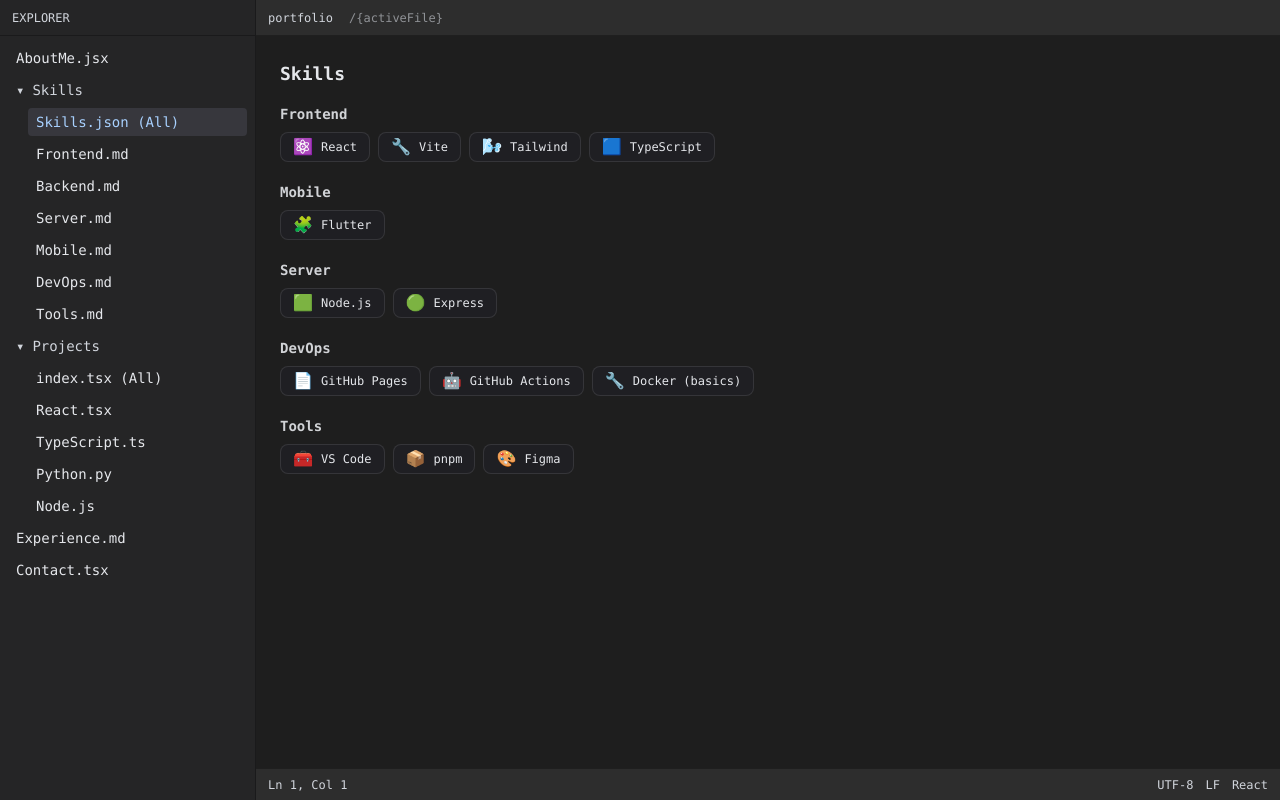
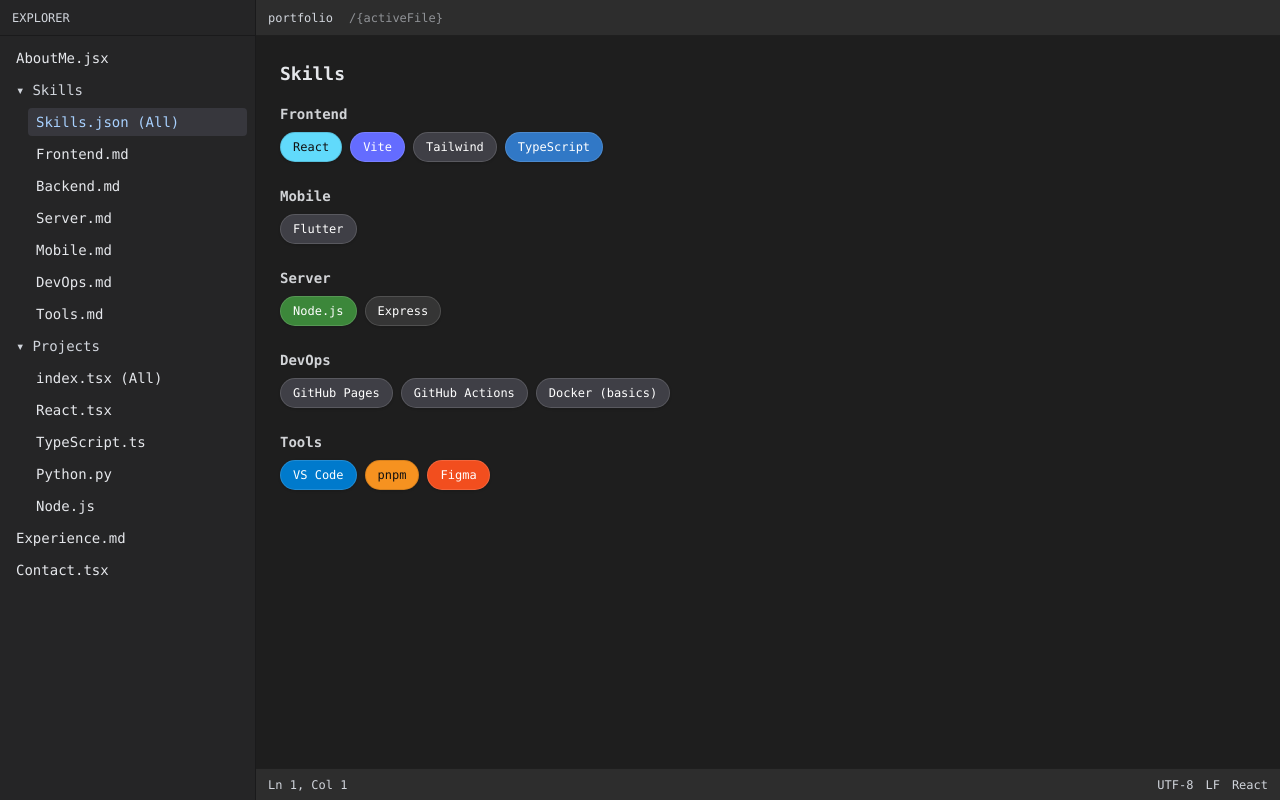
Before and after one commit to Jeongchani/Jeongchani.github.io, a React (Vite) app: page / in a window 1280 px wide. Both pictures are taken after a click on the item "Skills.json (All)". Built offline with nearby package versions, Linux system fonts and the light colour scheme.

Commit message:
2025-09-29

```diff
--- /dev/null
+++ b/src/data/skillColors.js
@@ -0,0 +1,44 @@
+// Brand-ish background colors for skills (extend freely)
+export const SKILL_COLORS = {
+  // Languages
+  "TypeScript": "#3178C6",
+  "JavaScript": "#F7DF1E",
+  "Python": "#3776AB",
+  "Java": "#EA2D2E",
+  "Kotlin": "#7F52FF",
+  // Frontend libs/frameworks
+  "React": "#61DAFB",
+  "Next.js / React": "#000000",
+  "Next.js": "#000000",
+  "Zustand": "#443E38",
+  "Recoil": "#3578E5",
+  "React-Query": "#FF4154",
+  "Apollo-Client": "#311C87",
+  "React-Hook-Form": "#EC5990",
+  "Sass": "#CC6699",
+  "Tailwind CSS": "#38BDF8",
+  "Emotion": "#D26AC2",
+  "Vite": "#646CFF",
+  // Backend / Server
+  "Django": "#092E20",
+  "Spring (Boot)": "#6DB33F",
+  "Spring": "#6DB33F",
+  "Gradle": "#02303A",
+  "Node.js": "#3C873A",
+  "Express": "#353535",
+  "Firebase": "#FFCA28",
+  "Supabase": "#3ECF8E",
+  // Infra / DevOps / DB
+  "Docker": "#2496ED",
+  "AWS (ECS, EB)": "#FF9900",
+  "AWS": "#FF9900",
+  "Kubernetes": "#326CE5",
+  "Redis": "#DC382D",
+  "Elastic Search": "#2BB3A8",
+  "Elasticsearch": "#2BB3A8",
+  "Vercel": "#000000",
+  // Tools
+  "VS Code": "#007ACC",
+  "pnpm": "#F69220",
+  "Figma": "#F24E1E"
+};
--- /dev/null
+++ b/src/data/skillsDetails.js
@@ -0,0 +1,89 @@
+// Category-based, long-form skill details for vertical cards
+// Fill in your own summaries/highlights/links as you like.
+export const skillsDetails = {
+  Frontend: [
+    {
+      name: "React",
+      icon: "⚛️",
+      summary: "상태 설계와 컴포넌트 분리, 커스텀 훅으로 복잡도 관리. 포트폴리오에서 탐색기/필터/상태바 등 UI를 React로 구축.",
+      highlights: ["커스텀 훅 (스크롤/필터/탭)", "코드 스플리팅 & lazy", "프러덕션 빌드 최적화"],
+      links: [{ label: "Portfolio", href: "https://jeongchani.github.io" }]
+    },
+    {
+      name: "Tailwind CSS",
+      icon: "🌬️",
+      summary: "디자인 시스템처럼 토큰화된 유틸 클래스로 일관성 있게 구성. 다크 테마와 카드/탭 등 컴포넌트 스타일 정립.",
+      highlights: ["반응형 그리드", "다크 테마", "재사용 가능한 유틸 패턴"]
+    },
+    {
+      name: "TypeScript",
+      icon: "🟦",
+      summary: "점진적 도입 경험. 타입 안전성으로 리팩터링 안정성 향상.",
+      highlights: ["유틸 타입", "제네릭 함수", "타입 가드"]
+    }
+  ],
+  Backend: [
+    {
+      name: "Node.js",
+      icon: "🟩",
+      summary: "간단한 API와 유틸 서버 제작. 프론트 실험용 백엔드 신속 구축.",
+      highlights: ["Express 서버", "REST API", "미들웨어 구성"]
+    },
+    {
+      name: "Express",
+      icon: "🟢",
+      summary: "라우팅, 에러 처리, 간단한 인증 흐름 설계 경험.",
+      highlights: ["라우트 모듈화", "에러 핸들러", "CORS/보안 헤더"]
+    }
+  ],
+  Server: [
+    {
+      name: "Docker (basics)",
+      icon: "🐳",
+      summary: "개발 환경 고정 및 간단한 서비스 컨테이너화.",
+      highlights: ["Dockerfile 최적화", "멀티스테이지 빌드(기초)"]
+    }
+  ],
+  Mobile: [
+    {
+      name: "Flutter",
+      icon: "🧩",
+      summary: "작은 위젯 앱 프로토타입. 상태관리와 라우팅 기초.",
+      highlights: ["Widget 트리 설계", "상태관리(Provider 기초)"]
+    }
+  ],
+  DevOps: [
+    {
+      name: "GitHub Pages",
+      icon: "📄",
+      summary: "정적 사이트 배포. Vite base 설정과 경로 이슈 해결 경험.",
+      highlights: ["빌드/배포 자동화", "경로(base) 처리"]
+    },
+    {
+      name: "GitHub Actions",
+      icon: "🤖",
+      summary: "간단한 CI/CD 파이프라인 구성.",
+      highlights: ["빌드/테스트", "Pages 배포 워크플로"]
+    }
+  ],
+  Tools: [
+    {
+      name: "VS Code",
+      icon: "🧰",
+      summary: "개발 환경 최적화(단축키/익스텐션/디버깅)",
+      highlights: ["멀티커서/리팩터링", "ESLint/Prettier"]
+    },
+    {
+      name: "pnpm",
+      icon: "📦",
+      summary: "모노레포/프로젝트 관리에 유용. 빠른 설치와 저장공간 효율.",
+      highlights: ["워크스페이스", "lockfile 관리"]
+    },
+    {
+      name: "Figma",
+      icon: "🎨",
+      summary: "와이어프레임/프로토타입 수준에서 협업 경험.",
+      highlights: ["컴포넌트/오토 레이아웃", "디자인 토큰 기초"]
+    }
+  ]
+};
--- a/src/sections/Skills.jsx
+++ b/src/sections/Skills.jsx
@@ -1,58 +1,104 @@
 import { skills } from "../data/skills";
+import { skillsDetails } from "../data/skillsDetails";
+import { SKILL_COLORS } from "../data/skillColors";
 
-const ICONS = {
-  React: "⚛️",
-  "TypeScript": "🟦",
-  "Tailwind": "🌬️",
-  "Node.js": "🟩",
-  Express: "🟢",
-  Flutter: "🧩",
-  Docker: "🐳",
-  "GitHub Pages": "📄",
-  "GitHub Actions": "🤖",
-  "VS Code": "🧰",
-  pnpm: "📦",
-  Figma: "🎨"
-};
+function getReadableText(bgHex) {
+  // Expect '#RRGGBB' or '#RGB'; default to white
+  const hex = (bgHex || "").replace("#","");
+  const full = hex.length === 3 ? hex.split("").map(c => c + c).join("") : hex;
+  const r = parseInt(full.substring(0,2), 16) || 0;
+  const g = parseInt(full.substring(2,4), 16) || 0;
+  const b = parseInt(full.substring(4,6), 16) || 0;
+  // luminance
+  const l = (0.299*r + 0.587*g + 0.114*b) / 255;
+  return l > 0.6 ? "#111111" : "#FFFFFF";
+}
 
-function Pill({ name }) {
-  const icon = ICONS[name] || "🔧";
+function ColorPill({ name }) {
+  const bg = SKILL_COLORS[name] || "#3f3f46"; // slate-700 fallback
+  const fg = getReadableText(bg);
+  const style = { backgroundColor: bg, color: fg, borderColor: fg + "22" };
   return (
-    <div className="flex items-center gap-2 rounded-lg border border-white/10 bg-[#1f1f23] px-3 py-1.5 text-xs">
-      <span className="text-base leading-none">{icon}</span>
-      <span className="text-gray-200">{name}</span>
+    <div
+      className="inline-flex items-center rounded-2xl border px-3 py-1.5 text-xs font-medium shadow-sm"
+      style={style}
+      title={name}
+    >
+      {name}
     </div>
   );
 }
 
-function Category({ title, items }) {
+function CategoryGrid({ title, items }) {
   return (
-    <section className="mb-5">
+    <section className="mb-6">
       <h3 className="text-sm font-semibold mb-2 opacity-90">{title}</h3>
       <div className="flex flex-wrap gap-2">
-        {items.map((name) => <Pill key={name} name={name} />)}
+        {items.map((name) => <ColorPill key={name} name={name} />)}
       </div>
     </section>
   );
 }
 
-function Skills({ filter }) {
-  const categories = Object.keys(skills);
-
-  if (filter && skills[filter]) {
-    return <Category title={filter} items={skills[filter]} />;
+function DetailCard({ name, summary, highlights = [], links = [] }) {
+  const bg = SKILL_COLORS[name] || "#3f3f46";
+  const fg = getReadableText(bg);
+  return (
+    <div className="rounded-xl border border-white/10 bg-[#1f1f23] overflow-hidden">
+      <div className="px-4 py-2" style={{ backgroundColor: bg, color: fg }}>
+        <span className="text-sm font-semibold">{name}</span>
+      </div>
+      <div className="p-4 space-y-3">
+        {summary && <p className="text-sm text-gray-200">{summary}</p>}
+        {highlights.length > 0 && (
+          <ul className="list-disc list-inside text-sm text-gray-300 space-y-1">
+            {highlights.map((h, i) => <li key={i}>{h}</li>)}
+          </ul>
+        )}
+        {links.length > 0 && (
+          <div className="flex flex-wrap gap-2 pt-1">
+            {links.map((l, i) => (
+              <a key={i} href={l.href} target="_blank" rel="noreferrer" className="text-xs px-2 py-1 rounded bg-[#2f2f36] border border-white/10 hover:bg-[#34343c]">
+                {l.label}
+              </a>
+            ))}
+          </div>
+        )}
+      </div>
+    </div>
+  );
 }
 
+export default function Skills({ filter }) {
+  // All view -> color pill grid by category
+  if (!filter) {
+    const categories = Object.keys(skills);
     return (
       <div>
         <h2 className="text-lg font-semibold mb-4">Skills</h2>
         <div className="space-y-4">
           {categories.map((cat) => (
-          <Category key={cat} title={cat} items={skills[cat]} />
+            <CategoryGrid key={cat} title={cat} items={skills[cat]} />
           ))}
         </div>
       </div>
     );
   }
 
-export default Skills;
+  // Category view -> vertical detail cards with colored headers
+  const detailList = skillsDetails[filter] || [];
+  return (
+    <div>
+      <h2 className="text-lg font-semibold mb-4">Skills — {filter}</h2>
+      {detailList.length === 0 ? (
+        <p className="text-sm text-gray-400">아직 {filter} 카테고리에 상세 내용이 없어요. <code>src/data/skillsDetails.js</code>에서 내용을 채워주세요.</p>
+      ) : (
+        <div className="grid grid-cols-1 md:grid-cols-2 xl:grid-cols-3 gap-4">
+          {detailList.map((item) => (
+            <DetailCard key={item.name} {...item} />
+          ))}
+        </div>
+      )}
+    </div>
+  );
+}
```
Lines whose indentation alone changed are shown as unchanged.
